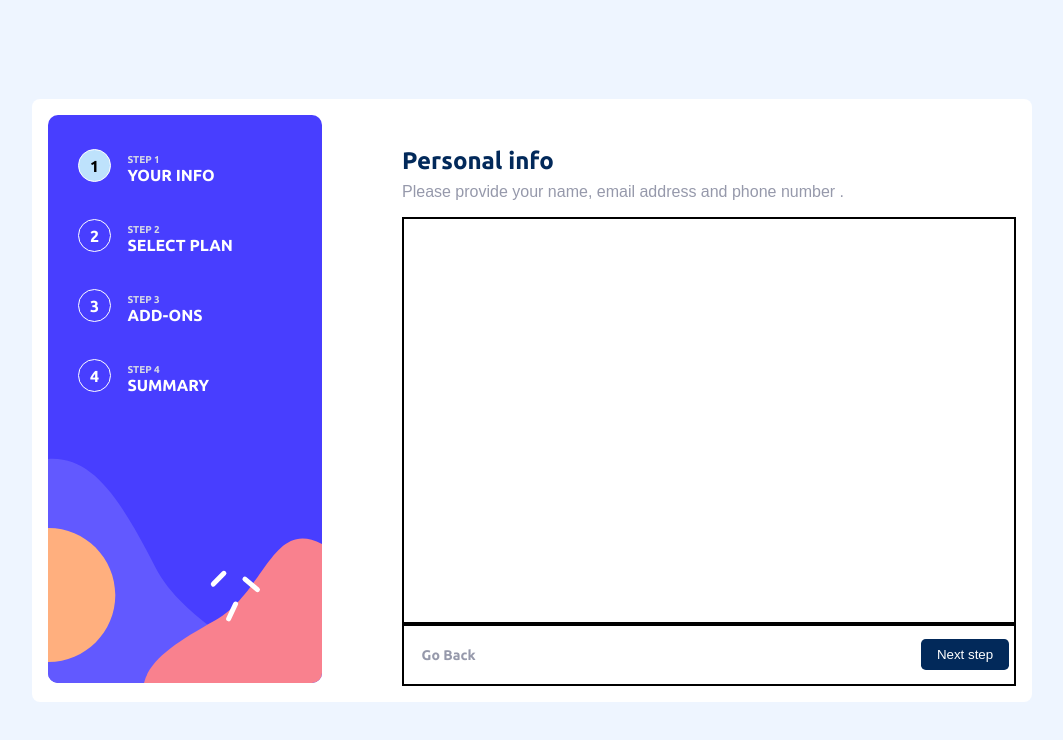
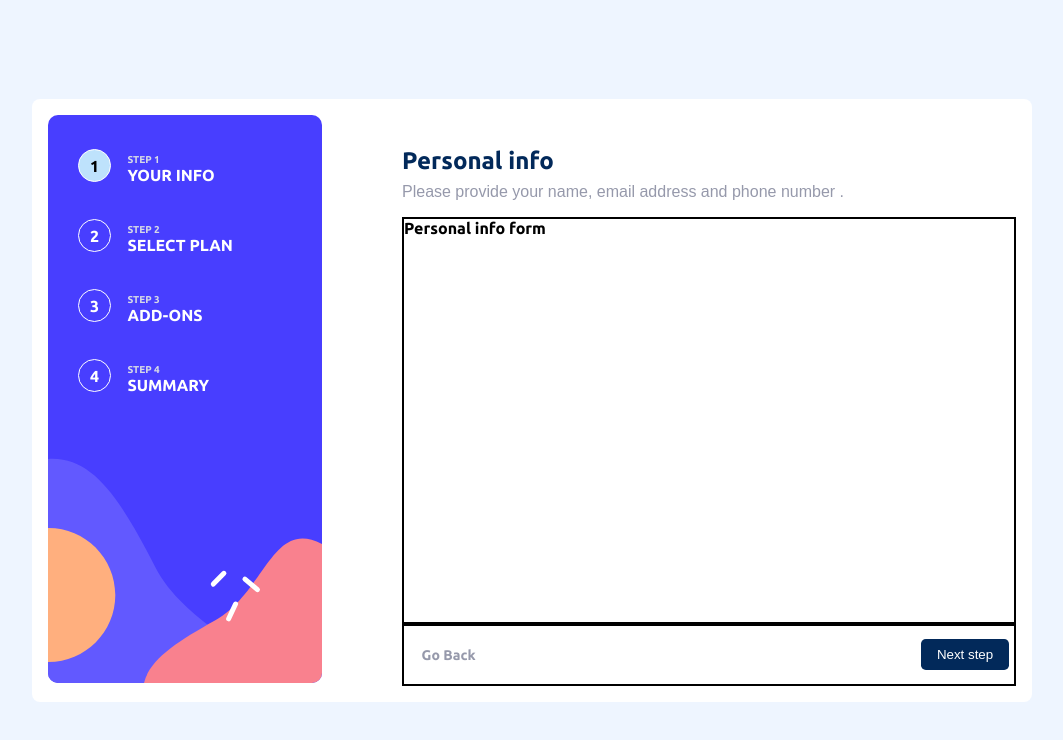
Before and after one commit to kappa20/mutli-step-form, a React (Create React App) app: page / in a window 1280 px wide. Shown: the top 740 px of the page, without its empty margins (108-1171 px from the left). Built offline with nearby package versions, Linux system fonts and the light colour scheme.

Commit message:
Dynamic Forms

```diff
--- a/src/App.js
+++ b/src/App.js
@@ -2,6 +2,7 @@ import "./App.css";
 import { useState } from "react";
 import data from "./steps.json";
 import SideBar from "./Components/Sidebar.js";
+import Forms from "./Components/Forms.js";
 
 export default function App() {
   const [stepIndex,setStepIndex] = useState(0);
@@ -23,7 +24,7 @@ export default function App() {
             </div>
 
             <main>
-
+              <Forms index={stepIndex}/>
             </main>
 
             <div id='btnsContainer'>
--- /dev/null
+++ b/src/Components/Forms.js
@@ -0,0 +1,15 @@
+import Info from "./Forms/Info";
+import Plan from "./Forms/Plan";
+import AddOns from "./Forms/AddOns";
+import Summary from "./Forms/Summary";
+
+export default function Forms({index}){
+
+    let forms = [<Info />,<Plan />,<AddOns />,<Summary />];
+
+    return (
+        <>
+        {forms[index]}
+        </>
+    );
+}
--- /dev/null
+++ b/src/Components/Forms/AddOns.js
@@ -0,0 +1,7 @@
+export default function AddOns(){
+    return (
+        <div>
+        <p>AddOns form</p>
+        </div>
+    );
+}
--- /dev/null
+++ b/src/Components/Forms/Info.js
@@ -0,0 +1,7 @@
+export default function Info(){
+    return (
+        <div>
+        <p>Personal info form</p>
+        </div>
+    );
+}
--- /dev/null
+++ b/src/Components/Forms/Plan.js
@@ -0,0 +1,7 @@
+export default function Plan(){
+    return (
+        <div>
+        <p>Plan form</p>
+        </div>
+    );
+}
--- /dev/null
+++ b/src/Components/Forms/Summary.js
@@ -0,0 +1,7 @@
+export default function Summary(){
+    return (
+        <div>
+        <p>Summary form</p>
+        </div>
+    );
+}
--- a/src/Components/Sidebar.js
+++ b/src/Components/Sidebar.js
@@ -4,7 +4,7 @@ import Step from "./Step.js";
 export default function SideBar({steps,stepIndex}) {
   const items = steps.map((step,index) => {
     let isActive = index === stepIndex;
-    return <Step step={step} isActive={isActive} />;
+    return <Step step={step} isActive={isActive} key={index}/>;
   });
   return (
     <aside>
--- a/src/Components/Step.js
+++ b/src/Components/Step.js
@@ -1,11 +1,13 @@
-export default function Step({step,isActive}){
-    return (
-        <li className={isActive ? 'step active' : 'step'}>
+export default function Step({ step, isActive }) {
+  return (
+    <>
+      <li key={step.id} className={isActive ? "step active" : "step"} >
         <div className="stepNum"> {step.id} </div>
         <div className="stepInfo">
           <span>step {step.id}</span>
           <p>{step.sideTitle}</p>
         </div>
       </li>
-    );
+    </>
+  );
 }
```
